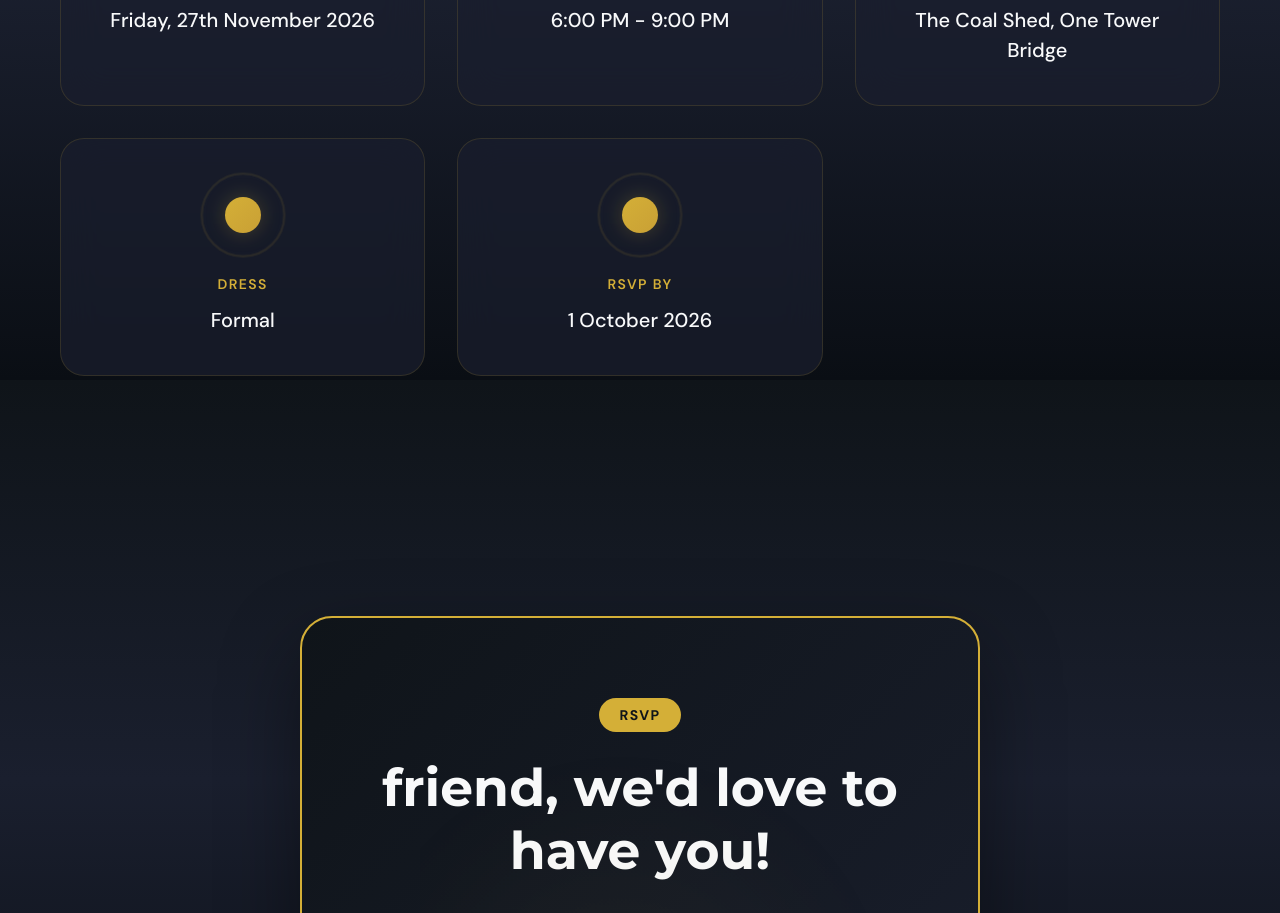
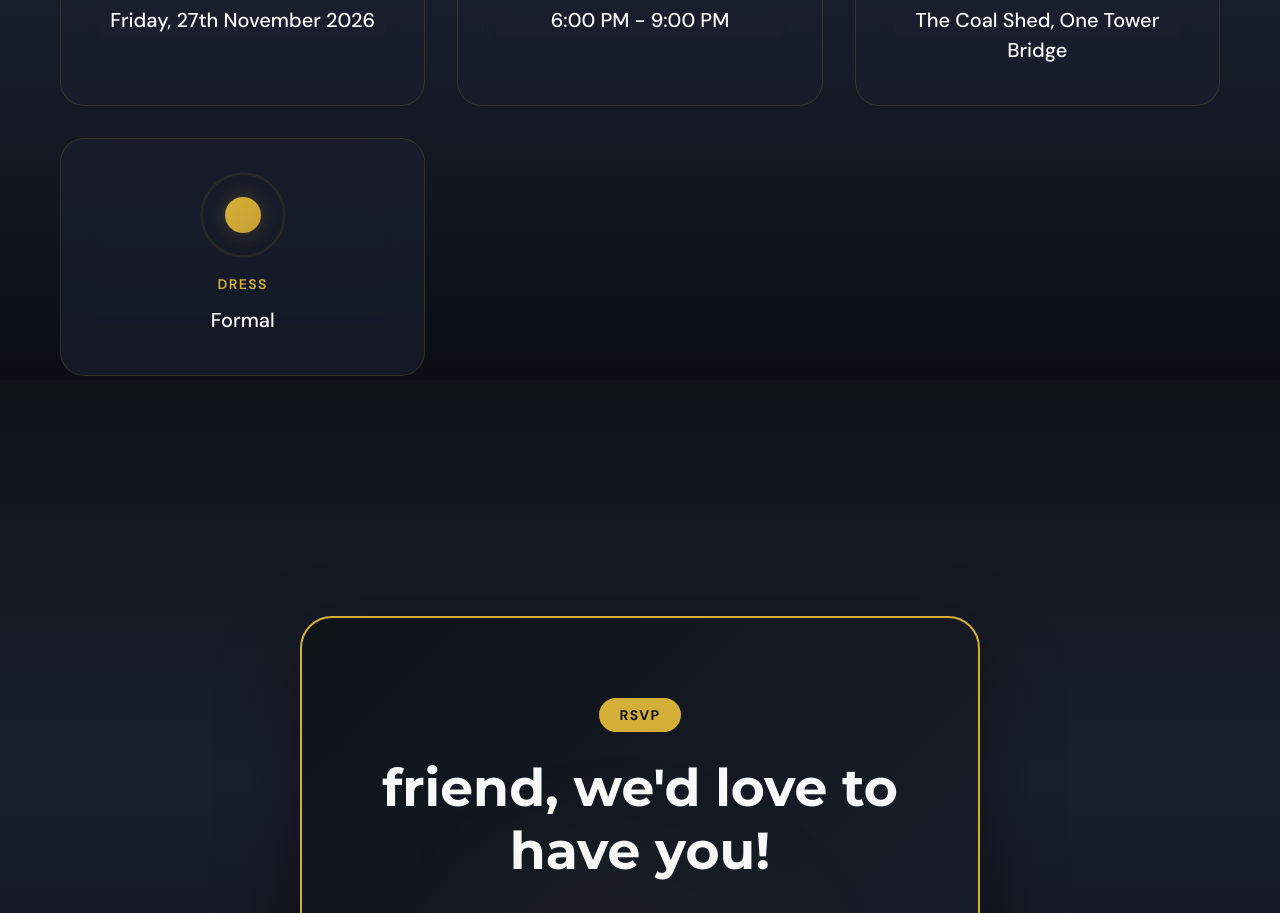
Before and after one commit to ibitayo-dev/dinner-invitation-website, an Angular app: page / in a window 1280 px wide. Shown: the part 2020-2933 px from the top of the page. Built offline with nearby package versions, Linux system fonts and the light colour scheme.

Commit message:
Remove duplicate RSVP-by detail card

```diff
--- a/src/app/invite-page/invite-page.ts
+++ b/src/app/invite-page/invite-page.ts
@@ -32,7 +32,6 @@ const invitationDetails: Detail[] = [
   { label: 'Time', value: '6:00 PM - 9:00 PM' },
   { label: 'Venue', value: 'The Coal Shed, One Tower Bridge' },
   { label: 'Dress', value: 'Formal' },
-  { label: 'RSVP by', value: '1 October 2026' },
 ];
 
 const plusOneGuestCountOptions: GuestCountOption[] = [
```
